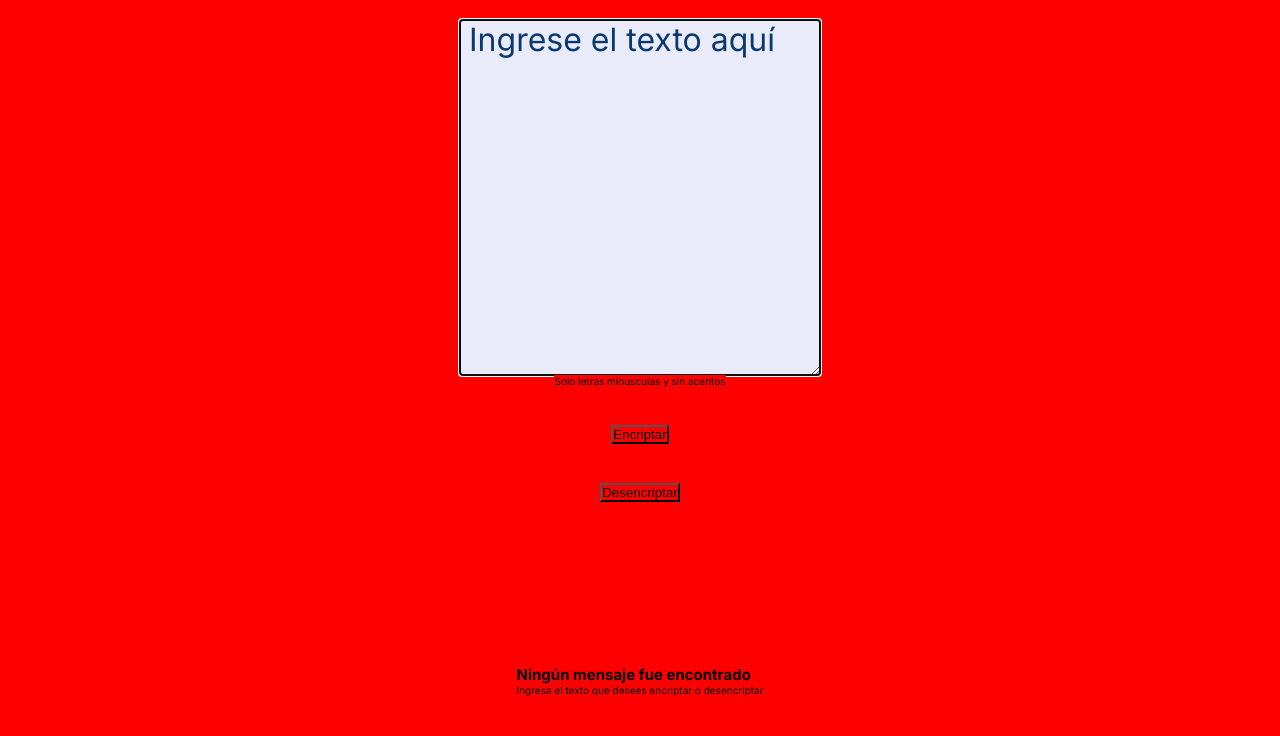
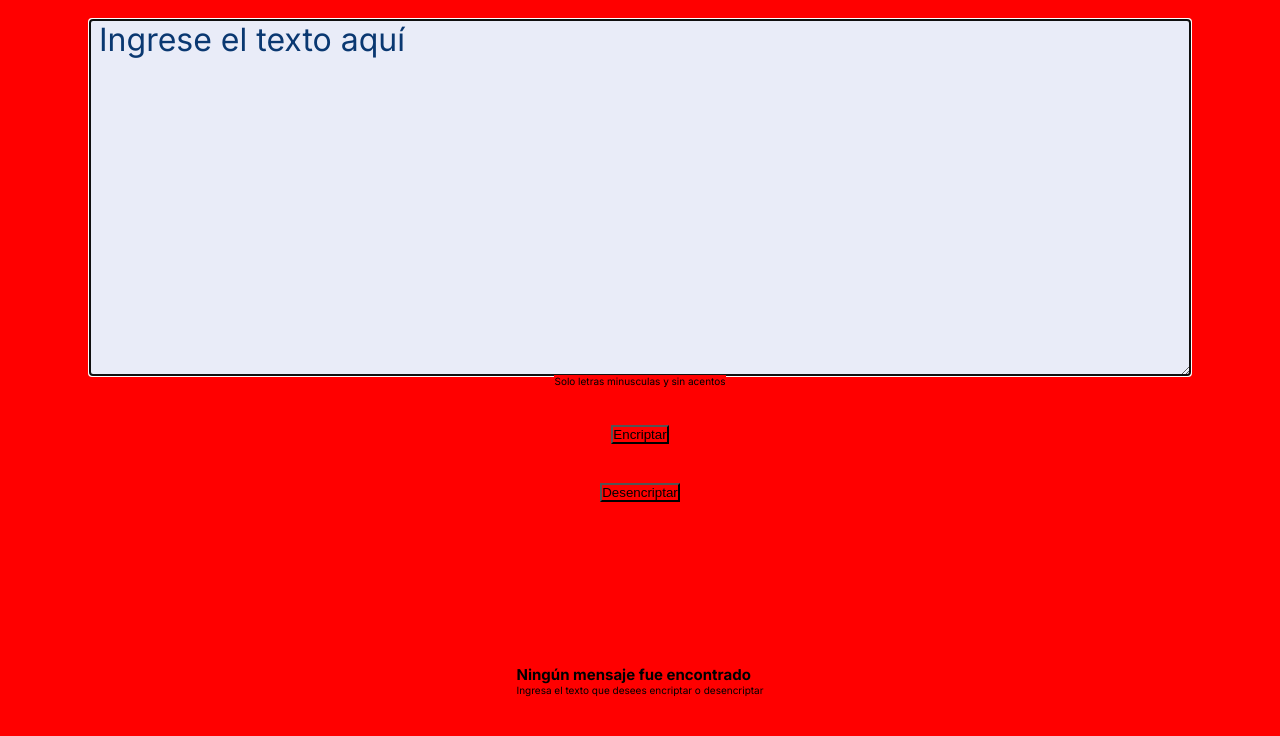
Before and after one commit to EstebanPai/Encriptador-de-texto, a website: page index.html in a window 1280 px wide. Shown: the part 76-812 px from the top of the page. Drawn offline with Linux system fonts and the light colour scheme.

Commit message:
Estilos finales para el campo de encriptador de texto

```diff
--- a/css/style.css
+++ b/css/style.css
@@ -52,7 +52,9 @@ body{
 }
 
 .encriptador__text{
-    width: 36rem;
+    width: 98%;
+    max-width: 110rem;
+    min-width: 36rem;
     min-height: 35.5rem;
     border: none;
     background-color: var(--ligth-blue-300);
```
